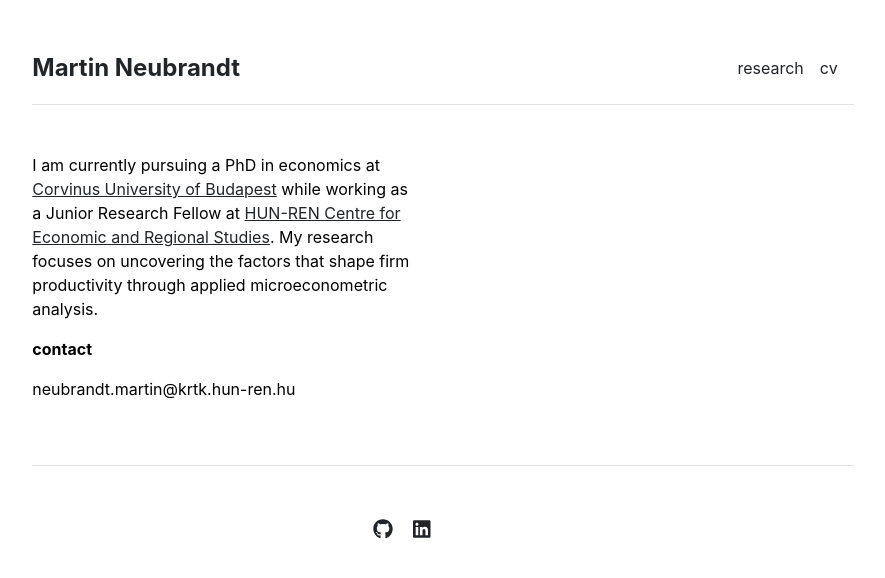
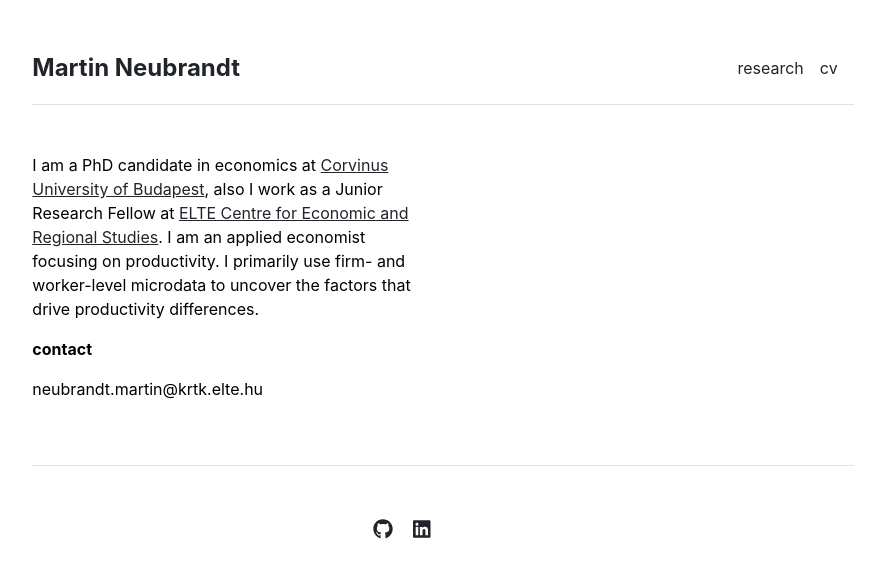
Before and after one commit to martinneubrandt/martinneubrandt.github.io, a Jekyll site: the page built from index.md, in a window 1280 px wide. Shown: the top 578 px of the page, without its empty margins (197-1082 px from the left). Built offline with Jekyll 4.4.1, drawn with Linux system fonts in a browser that asks for light colours.

Commit message:
Update landing page

```diff
--- a/_layouts/home.html
+++ b/_layouts/home.html
@@ -7,12 +7,12 @@ layout: default
 <div class="row g-5 mb-5">
   <div class="col-md-6">
     <p>
-      I am currently pursuing a PhD in economics at <a href="https://www.uni-corvinus.hu/?lang=en">Corvinus University of Budapest</a> while working as a Junior Research Fellow at <a href="https://kti.krtk.hu/en/">HUN-REN Centre for Economic and Regional Studies</a>. My research focuses on uncovering the factors that shape firm productivity through applied microeconometric analysis.
+      I am a PhD candidate in economics at <a href="https://www.uni-corvinus.hu/?lang=en">Corvinus University of Budapest</a>, also I work as a Junior Research Fellow at <a href="https://kti.krtk.hu/en/">ELTE Centre for Economic and Regional Studies</a>. I am an applied economist focusing on productivity. I primarily use firm- and worker-level microdata to uncover the factors that drive productivity differences.
     </p>
 
     <p><b>contact</b>
     <p>
-      neubrandt.martin@krtk.hun-ren.hu
+      neubrandt.martin@krtk.elte.hu
     </p>
     </div>
 </div>
```
